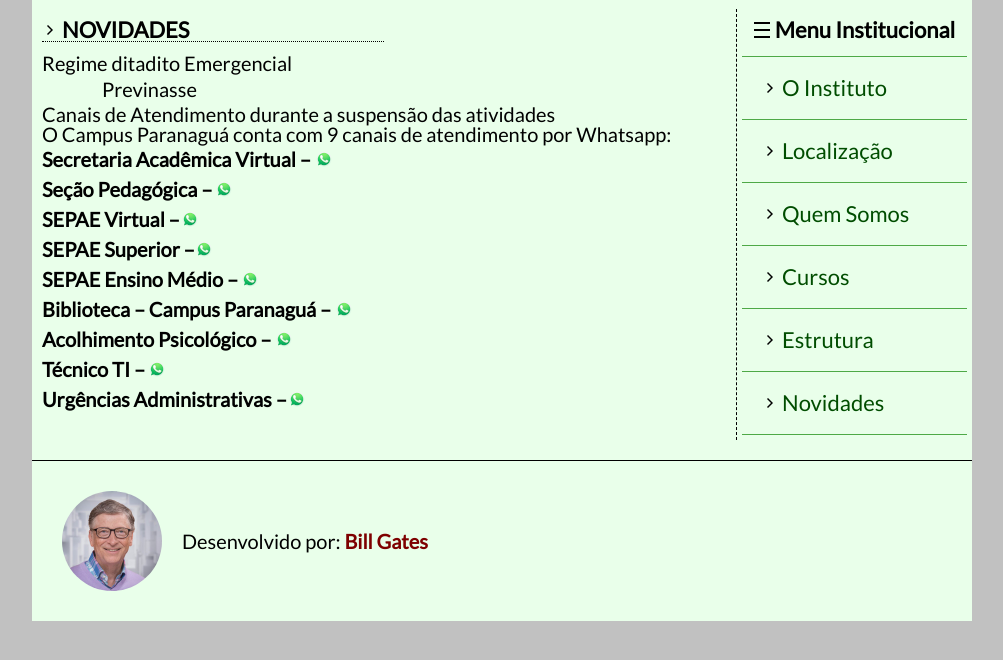
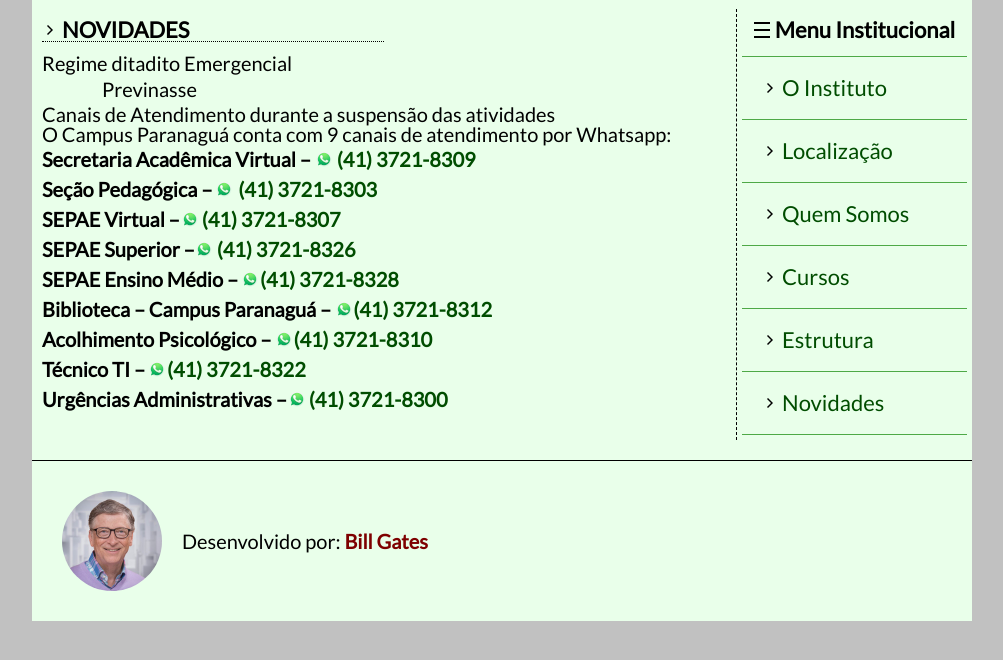
Before and after one commit to muriloamancio00/Atividade2-Web, a plain HTML site: page novidade.html in a window 1280 px wide. Shown: the part 180-840 px from the top of the page, without its empty margins (138-1141 px from the left). Drawn offline with Linux system fonts and the light colour scheme.

Commit message:
img arrumada e links direcionaveis

```diff
--- a/estilos.css
+++ b/estilos.css
@@ -192,10 +192,9 @@ a {
   text-shadow: 1px 1px 1px black, -1px 1px 1px black, 1px -1px 1px black,
     -1px -1px 1px black;
 }
-.corpo-novidade h4{
-line-height: 110%;
-margin-left: auto;
-
+.corpo-novidade h4 {
+  line-height: 110%;
+  margin-left: auto;
 }
 .diretor-geral {
   width: 100px;
@@ -222,34 +221,69 @@ margin-left: auto;
   text-align: justify;
   line-height: 150%;
 }
-.informacao li{
-  background: url("imagens/whatsapp-16px.png") no-repeat right top ;
-  /* background-position: 30%; */
+.informacao li {
+  background: url("imagens/whatsapp-16px.png") no-repeat right top;
 }
-#inf1{
+#inf1 {
   background-position: 41%;
 }
-#inf2{
+#inf1 span {
+  margin: 22px;
+  color: #007bff;
+}
+#inf2 {
   background-position: 26%;
 }
-#inf3{
+#inf2 span {
+  margin: 22px;
+  color: #007bff;
+}
+#inf3 {
   background-position: 21%;
 }
-#inf4{
+#inf3 span {
+  margin: 22px;
+  color: #007bff;
+}
+#inf4 {
   background-position: 23%;
 }
-#inf5{
+#inf4 span {
+  margin: 22px;
+  color: #007bff;
+}
+#inf5 {
   background-position: 30%;
 }
-#inf6{
+#inf5 span {
+  margin: 22px;
+  color: #007bff;
+}
+#inf6 {
   background-position: 44%;
 }
-#inf7{
+#inf6 span {
+  margin: 22px;
+  color: #007bff;
+}
+#inf7 {
   background-position: 35%;
 }
-#inf8{
+#inf7 span {
+  margin: 22px;
+  color: #007bff;
+}
+#inf8 {
   background-position: 16%;
 }
-#inf9{
+#inf8 span {
+  margin: 22px;
+  color: #007bff;
+}
+#inf9 {
   background-position: 37%;
 }
+#inf9 span {
+  margin: 22px;
+  color: #007bff;
+}
--- a/novidade.html
+++ b/novidade.html
@@ -46,15 +46,15 @@
           </h6>
           <div class="informacao">
             <ul class="negrito">
-              <li id="inf1">Secretaria Acadêmica Virtual –</li>
-              <li id="inf2">Seção Pedagógica –</li>
-              <li id="inf3">SEPAE Virtual –</li>
-              <li id="inf4">SEPAE Superior –</li>
-              <li id="inf5">SEPAE Ensino Médio –</li>
-              <li id="inf6">Biblioteca – Campus Paranaguá –</li>
-              <li id="inf7">Acolhimento Psicológico –</li>
-              <li id="inf8">Técnico TI –</li>
-              <li id="inf9">Urgências Administrativas –</li>
+              <li id="inf1">Secretaria Acadêmica Virtual –<span> <a href="https://wa.me/554137218309" target="_blank" rel=noopener">(41) 3721-8309</a></span></li>
+              <li id="inf2">Seção Pedagógica –<span> <a href="https://wa.me/554137218303" target="_blank" rel=noopener">(41) 3721-8303 </a> </span></li>
+              <li id="inf3">SEPAE Virtual –<span><a href="https://wa.me/554137218307" target="_blank" rel=noopener">(41) 3721-8307 </a> </span></li>
+              <li id="inf4">SEPAE Superior –<span><a href="https://wa.me/554137218326" target="_blank" rel=noopener">(41) 3721-8326 </a> </span></li>
+              <li id="inf5">SEPAE Ensino Médio –<span><a href="https://wa.me/554137218328" target="_blank" rel=noopener">(41) 3721-8328 </a> </span></li>
+              <li id="inf6">Biblioteca – Campus Paranaguá –<span><a href="https://wa.me/554137218312" target="_blank" rel=noopener">(41) 3721-8312 </a> </span></li>
+              <li id="inf7">Acolhimento Psicológico –<span><a href="https://wa.me/554137218310" target="_blank" rel=noopener">(41) 3721-8310 </a> </span></li>
+              <li id="inf8">Técnico TI –<span><a href="https://wa.me/554137218322" target="_blank" rel=noopener">(41) 3721-8322 </a> </span></li>
+              <li id="inf9">Urgências Administrativas –<span><a href="https://wa.me/554137218300" target="_blank" rel=noopener">(41) 3721-8300</a></span></li>
             </ul>
           </div>
         </div>
```
